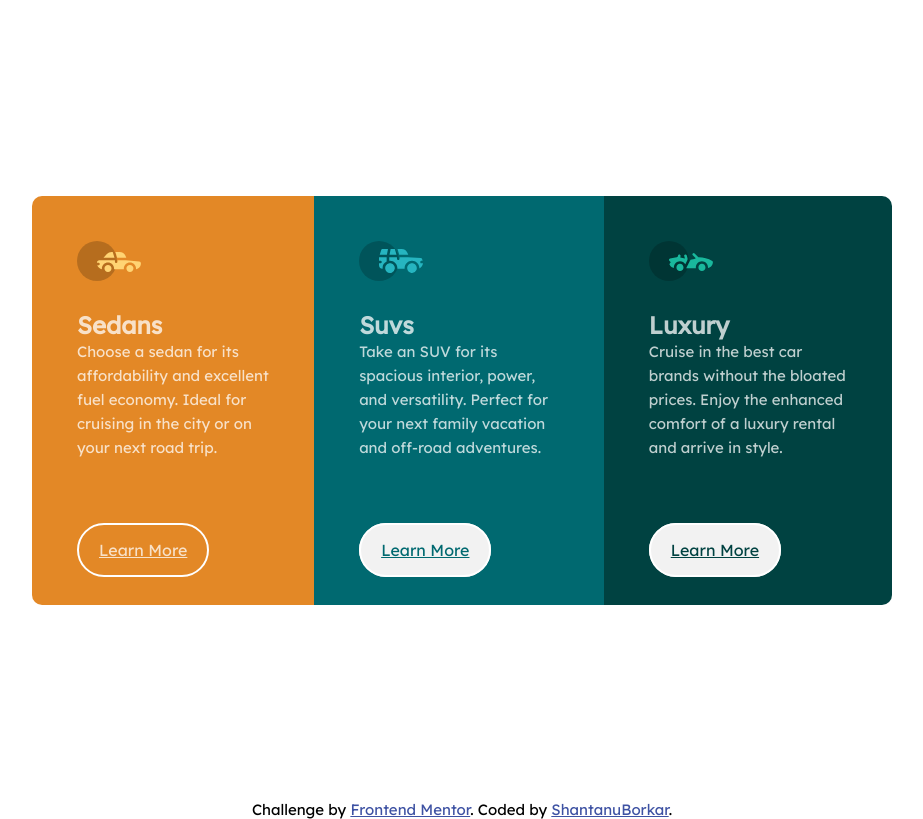
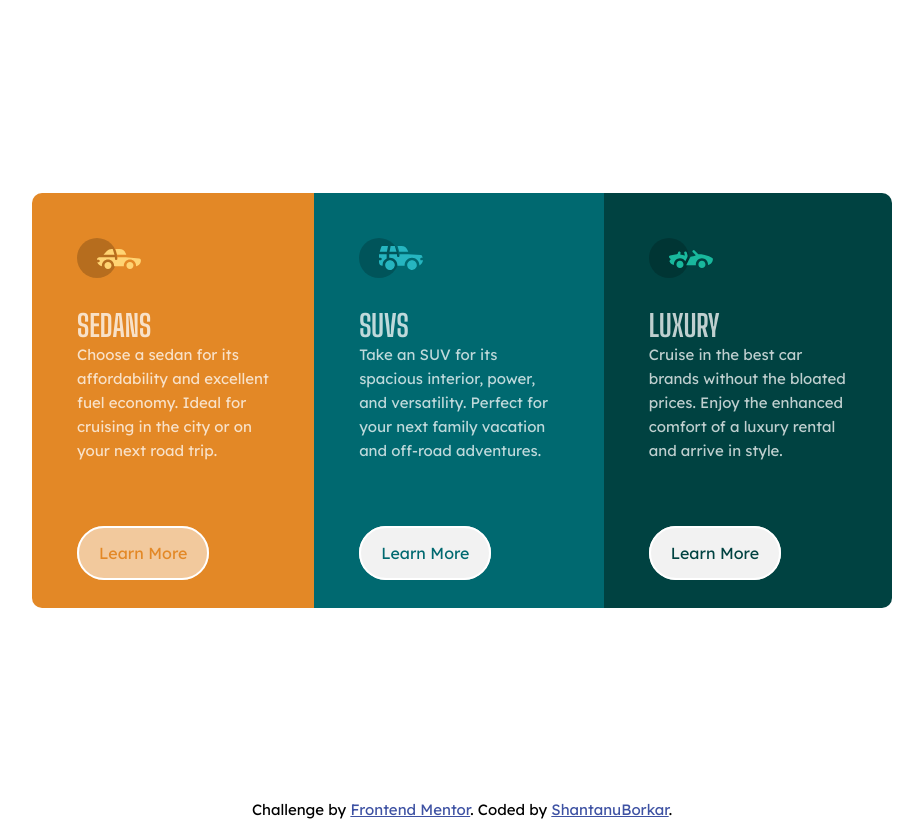
Before and after one commit to AlsoShantanuBorkar/3-Column-Display, a plain HTML site: page index.html in a window 1280 px wide. In both pictures the pointer is over the link 321 px from the left and 549 px from the top of the page. Shown: the whole page, without its empty margins (178-1101 px from the left). Drawn offline with Linux system fonts and the light colour scheme.

Commit message:
Update style.css

```diff
--- a/style.css
+++ b/style.css
@@ -7,6 +7,7 @@
 --Dark-cyan: hsl(184, 100%, 22%);
 --Very-dark-cyan: hsl(179, 100%, 13%);
 --Transparent-white : hsla(0, 0%, 100%, 0.75);
+--Transparent-white2 : hsla(0, 0%, 100%, 0.548);
 --Very-light-gray : hsl(0, 0%, 95%);
 }
 
@@ -24,10 +25,14 @@ body,button{
     font-family: "Lexend Deca", sans-serif;
 
 }
-
-h3{
+h1{
+    display: none;
+}
+h2{
     font-family: "Big Shoulders Display",sans-serif;
     font-size: 30px;
+    text-transform: uppercase;
+
 }
 
 p{
@@ -36,27 +41,28 @@ p{
 }
 
 .btn{
-    background-color: var(--Very-light-gray);
+
     border: 2px solid #fff;
     border-radius: 30px;
     padding: 15px 20px;
     cursor: pointer;
-    transition: all 0.4s ease-in-out;
+    transition: all 0.5s ease-in-out;
+    text-decoration: none;
+    background-color: var(--Very-light-gray);
+
 }
 
+.btn:hover{
+    background-color: var(--Transparent-white2);
+    color:transparent;
+}
 .bright_orange{
     background-color: var(--Bright-orange);
     color:var(--Transparent-white);
     border-radius: 10px 10px 0px 0px;
 }
-
 .bright_orange .btn{
-    color: var(--Bright-orange);
-}
-
-.bright_orange .btn:hover{
-    background-color: var(--Bright-orange);
-    color:var(--Transparent-white)
+    color:var(--Bright-orange);
 }
 
 .dark_cyan{
@@ -68,9 +74,8 @@ p{
     color: var(--Dark-cyan);
 }
 
-.dark_cyan .btn:hover{
-    background-color: var(--Dark-cyan);
-    color:var(--Transparent-white)
+.very_dark_cyan .btn{
+    color:var(--Very-dark-cyan)
 }
 
 .very_dark_cyan{
@@ -79,17 +84,9 @@ p{
     border-radius: 0px 0px 10px 10px;
 }
 
-.very_dark_cyan .btn{
-    color: var(--Very-dark-cyan);
-}
-
-.very_dark_cyan .btn:hover{
-    background-color: var(--Very-dark-cyan);
-    color:var(--Transparent-white)
-}
-
 .container{
-    padding:20px
+    padding:20px;
+    max-width: 100%;
 }
 
 .card{
```
